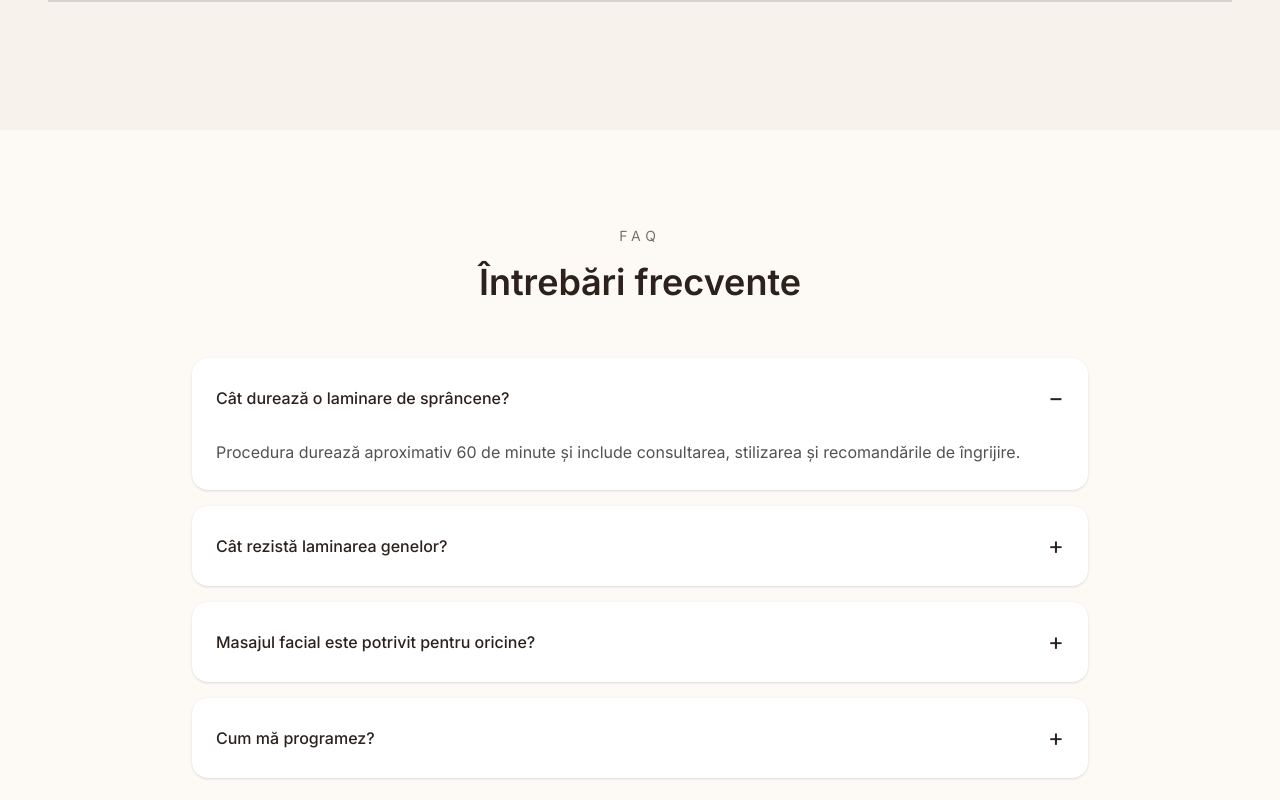
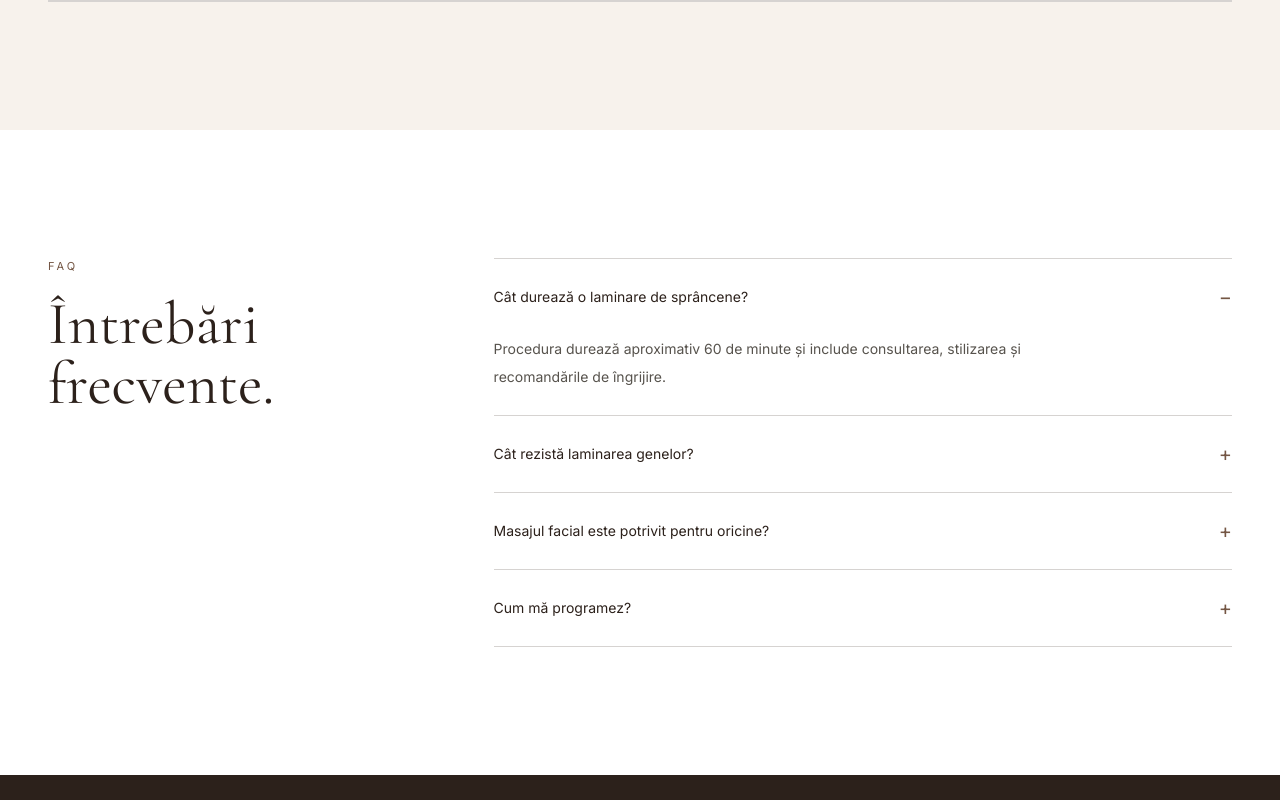
Before and after one commit to alexandramarinas/-brows-and-lashes-by-alexandra, a Next.js app: page / in a window 1280 px wide. Shown: the part 4180-4980 px from the top of the page. Built offline with nearby package versions, Linux system fonts and the light colour scheme.

Commit message:
Add scrollable reviews and FAQ section

```diff
--- a/src/app/components/FAQ.tsx
+++ b/src/app/components/FAQ.tsx
@@ -1,80 +1,4 @@
 "use client";
-
 import { useState } from "react";
-
-export default function FAQ() {
-  const questions = [
-    {
-      question: "Cât durează o laminare de sprâncene?",
-      answer:
-        "Procedura durează aproximativ 60 de minute și include consultarea, stilizarea și recomandările de îngrijire.",
-    },
-    {
-      question: "Cât rezistă laminarea genelor?",
-      answer:
-        "Rezultatul se menține în general între 6 și 8 săptămâni, în funcție de ciclul natural al genelor.",
-    },
-    {
-      question: "Masajul facial este potrivit pentru oricine?",
-      answer:
-        "În majoritatea cazurilor da, însă înainte de prima ședință discutăm eventualele contraindicații pentru a alege cea mai bună variantă.",
-    },
-    {
-      question: "Cum mă programez?",
-      answer:
-        "Mă poți contacta telefonic, pe WhatsApp sau prin mesaj pe Instagram.",
-    },
-  ];
-
-  const [open, setOpen] = useState<number | null>(0);
-
-  return (
-    <section className="bg-[#fdf9f5] py-24 px-6 md:px-12">
-      <div className="mx-auto max-w-4xl">
-
-        <div className="text-center mb-14">
-          <p className="uppercase tracking-[0.35em] text-sm text-neutral-500">
-            FAQ
-          </p>
-
-          <h2 className="mt-4 text-4xl font-semibold">
-            Întrebări frecvente
-          </h2>
-        </div>
-
-        <div className="space-y-4">
-
-          {questions.map((item, index) => (
-            <div
-              key={item.question}
-              className="rounded-2xl bg-white shadow-sm"
-            >
-              <button
-                onClick={() =>
-                  setOpen(open === index ? null : index)
-                }
-                className="flex w-full items-center justify-between p-6 text-left"
-              >
-                <span className="font-medium">
-                  {item.question}
-                </span>
-
-                <span className="text-2xl">
-                  {open === index ? "−" : "+"}
-                </span>
-              </button>
-
-              {open === index && (
-                <div className="px-6 pb-6 text-neutral-600 leading-7">
-                  {item.answer}
-                </div>
-              )}
-            </div>
-          ))}
-
-        </div>
-
-      </div>
-    </section>
-  );
-}
+const questions=[["Cât durează o laminare de sprâncene?","Procedura durează aproximativ 60 de minute și include consultarea, stilizarea și recomandările de îngrijire."],["Cât rezistă laminarea genelor?","Rezultatul se menține în general între 6 și 8 săptămâni, în funcție de ciclul natural al genelor."],["Masajul facial este potrivit pentru oricine?","În majoritatea cazurilor da, însă înainte de prima ședință discutăm eventualele contraindicații pentru a alege cea mai bună variantă."],["Cum mă programez?","Mă poți contacta telefonic, pe WhatsApp sau prin mesaj pe Instagram."]];
+export default function FAQ(){const [open,setOpen]=useState(0);return <section className="bg-white px-6 py-24 sm:py-32 lg:px-12"><div className="mx-auto grid max-w-[1200px] gap-12 lg:grid-cols-[.7fr_1.3fr]"><div><p className="text-[11px] uppercase tracking-[.28em] text-[#745644]">FAQ</p><h2 className="mt-5 font-[family-name:var(--font-cormorant)] text-5xl leading-none sm:text-6xl">Întrebări frecvente.</h2></div><div className="border-t border-stone-300">{questions.map(([question,answer],i)=><div key={question} className="border-b border-stone-300"><button type="button" onClick={()=>setOpen(open===i?-1:i)} className="flex w-full items-center justify-between gap-5 py-6 text-left text-sm"><span>{question}</span><span className="text-xl text-[#745644]">{open===i?"−":"+"}</span></button>{open===i&&<p className="max-w-xl pb-6 text-sm leading-7 text-stone-600">{answer}</p>}</div>)}</div></div></section>}
```
